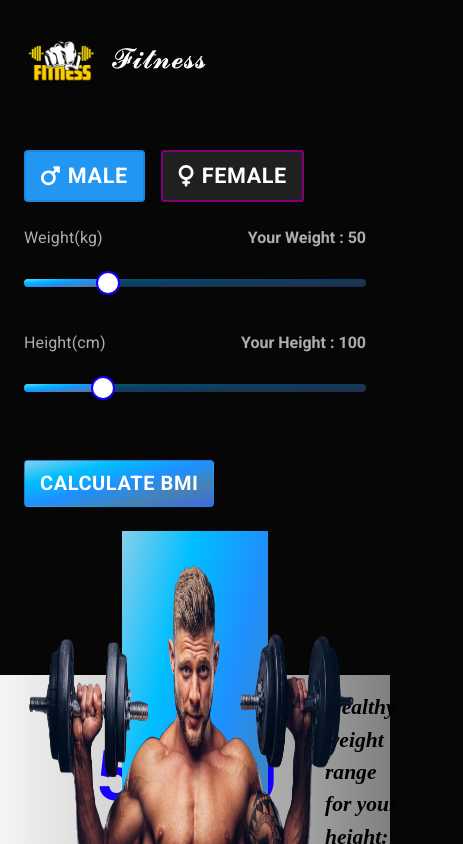
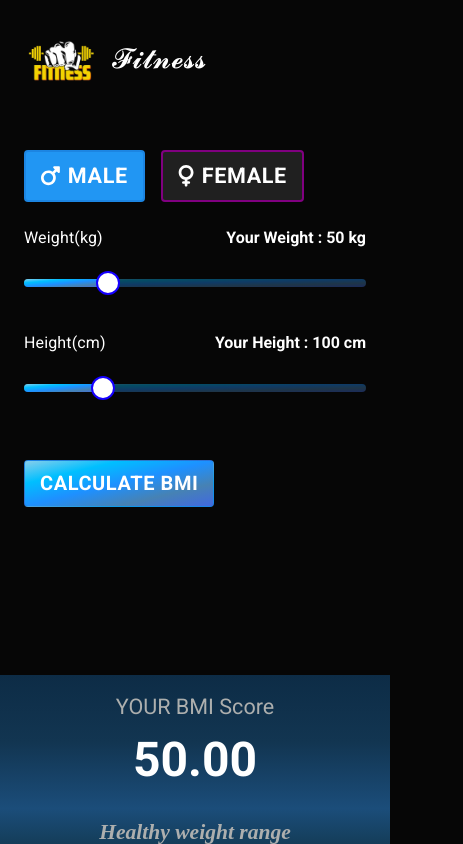
Before and after one commit to RENJITHPS10/bmi, a React (Vite) app: page / in a window 390 px wide. Both pictures are taken after a click on the button "CALCULATE BMI". Shown: the top 844 px of the page, 463 px wide, since content can reach past the window. Built offline with nearby package versions, Linux system fonts and the light colour scheme.

Commit message:
changes updated

```diff
--- a/src/App.css
+++ b/src/App.css
@@ -1,15 +1,39 @@
 .bgrect {
-   background-image: var(--background-image);
+  background-image: var(--background-image);
 }
-body{
+
+
+
+.calbtn {
+  background-image: var(--calbtn);
+}
+
+.font {
+  font-family: 'Times New Roman', Times, serif;
+}
+
+@media(min-width:400px) {
+  body {
     overflow: hidden;
+  }
+
+  .bmiscore {
+    font-size: 5rem;
+
+  }
+}
+
+@media(max-width:400px) {
+  body {
+    overflow: auto;
+  }
+
+  .bmiscore {
+    font-size: 3rem;
+
+
+  }
 }
 .footerbg{
-  background-image: linear-gradient(to right, #F5F5F5, #D9D9D9, #C0C0C0, #A8A8A8, #7F7F7F);
+  background-image: var(--outputcr);
 }
-.calbtn{
-  background-image:var(--calbtn) ;
-}
-.font{
-  font-family:'Times New Roman', Times, serif ;
-}
--- a/src/App.jsx
+++ b/src/App.jsx
@@ -12,7 +12,7 @@ import Typography from '@mui/material/Typography';
 import Box from '@mui/material/Box';
 import { useState } from 'react';
 import coverMale from './assets/cover.png';
-import coverFemale from './assets/cover2.png';
+import coverFemale from './assets/cover4.png';
 
 
 
@@ -146,8 +146,8 @@ function App() {
 
                   <Box sx={{ m: 3 }} />
                   <div className="d-flex justify-content-between">
-                    <Typography gutterBottom>Weight(kg)</Typography>
-                    <p className='fw-bold'>Your Weight : {wvalue}</p>
+                    <Typography gutterBottom className='text-white'>Weight(kg)</Typography>
+                    <p className='fw-bold text-white'>Your Weight : {wvalue} kg</p>
                   </div>
 
                   <PrettoSlider
@@ -163,8 +163,8 @@ function App() {
 
                   <Box sx={{ m: 3 }} />
                   <div className="d-flex justify-content-between">
-                    <Typography gutterBottom>Height(cm)</Typography>
-                    <p className='fw-bold'>Your Height : {hvalue}</p>
+                    <Typography gutterBottom className='text-white'>Height(cm)</Typography>
+                    <p className='fw-bold text-white'>Your Height : {hvalue} cm</p>
                   </div>
                   <PrettoSlider
                     valueLabelDisplay="auto"
@@ -174,34 +174,38 @@ function App() {
                     max={300}
                     onChange={handlehValue}
                   />
-
-
-
                   <Button variant="outlined" className='  text-white  fw-bolder mt-5 calbtn' onClick={calculate} style={{ fontSize: '20px' }}>CALCULATE BMI</Button>
                 </Col>
 
-                <Col md={6}>
+                <Col md={6} className='d-none  d-md-inline'>
                   <div className="position-relative" >
                     <img src={imageUrl} alt="" width="100%" height="630px" className='position-relative' style={{ zIndex: 2 }} />
                     <div
                       className="bgrect  position-absolute"
-                      style={{ top: 0, left: '30%', height: '620px', zIndex: 1, width: '40%' }}
+                      style={{ top: 0, left: '30%', height: '628px', zIndex: 1, width: '40%' }}
                     ></div>
                   </div>
                 </Col>
               </Row>
             </Col>
-            <div className='footerbg w-100 position-absolute px-5' style={{ height: '200px', top: '80%', left: 0, zIndex: 0 }}>
+            <div className='footerbg w-100 position-absolute px-md-5 px-3' style={{ height: 'auto', top: '80%', left: 0, zIndex: 0 }}>
               {showbmi && (
-                <Container className='px-5 py-3 '>
-                  <div className="d-flex ">
-                    <p className='fs-5 fw-lightm' style={{ color: 'black' }}>YOUR BMI Score
-                      <br />
-                      <span className=' fw-bold ' style={{ fontSize: '70px', color: 'var(--bordercolor)' }}>{bmi}</span>
-                    </p>
-                    <i>  <p className='px-5  fs-5 font fw-semibold' style={{ color: "black" }}>Healthy weight range <br /> for your height: <br /><span className='fw-bold fs-3' style={{ color: 'var(--bordercolor)' }}> {healthrange.min}kg - {healthrange.max}kg</span> </p></i>
+                <Container className='px-md-5  px-0 py-md-3 '>
+                  <Row className='text-center'>
+                    <Col md={2} className='text-center'>
+                      <div className="px-md-0 px-5 mt-md-0 mt-3 ">
+                        <p className='fs-5 text-dark ' >YOUR BMI Score
+                          <br />
+                          <span className='fw-bold  bmiscore text-white'>{bmi}</span>
+                        </p>
+                      </div>
 
-                  </div>
+
+
+                    </Col>
+                    <Col md={4}>
+                      <i>  <p className='px-5 py-1 fs-5   font fw-semibold text-dark' >Healthy weight range <br /> for your height: <br /><span className='fw-bold fs-3 text-white' > {healthrange.min}kg - {healthrange.max}kg</span> </p></i></Col>
+                  </Row>
 
                 </Container>
               )}
--- a/src/index.css
+++ b/src/index.css
@@ -1,21 +1,44 @@
 :root {
     --background-image: linear-gradient(to bottom right, #87CEEB, #00BFFF, #1E90FF, #4682B4, #4169E1);
     --calbtn: linear-gradient(to bottom right, #87CEEB, #00BFFF, #1E90FF, #4682B4, #4169E1);
-    --bordercolor:rgb(21, 0, 255);
+    --bordercolor: rgb(21, 0, 255);
+    --outputcr: linear-gradient(to bottom,
+            #0d2c46,
+            #123551,
+            #1b4d7a,
+            #0e2f3c,
+            #000000);
 }
 
 [data-theme='blue'] {
 
     --background-image: linear-gradient(to bottom right, #87CEEB, #00BFFF, #1E90FF, #4682B4, #4169E1);
     --calbtn: linear-gradient(to bottom right, #87CEEB, #00BFFF, #1E90FF, #4682B4, #4169E1);
-    --bordercolor:rgb(21, 0, 255);
+    --bordercolor: rgb(21, 0, 255);
+    --bmicolor: rgb(255, 255, 255);
+    --outputcr: linear-gradient(to bottom,
+            #0d2c46,
+            #123551,
+            #1b4d7a,
+            #0e2f3c,
+            #055e81);
 
 }
 
 [data-theme='pink'] {
     --background-image: linear-gradient(to bottom right, #FFB6C1, #FF69B4, #DA70D6, #BA55D3, #9370DB);
     --calbtn: linear-gradient(to bottom right, #FF00FF, #FF1493, #9c3f6e, #8A2BE2, #3d0556);
-
-
-    --bordercolor:rgb(240, 6, 205);
+    --bordercolor: rgb(240, 6, 205);
+    --outputcr: linear-gradient(to bottom,
+            #2e004f,
+            /* Dark Purple */
+            #4b0082,
+            /* Indigo */
+            #6a0dad,
+            /* Amethyst */
+            #8b3ab0,
+            /* Purple Plum */
+            #000000
+            /* Lavender Blush */
+        );
 }
```
Also changed, not shown: src/assets/cover4.png (added).
